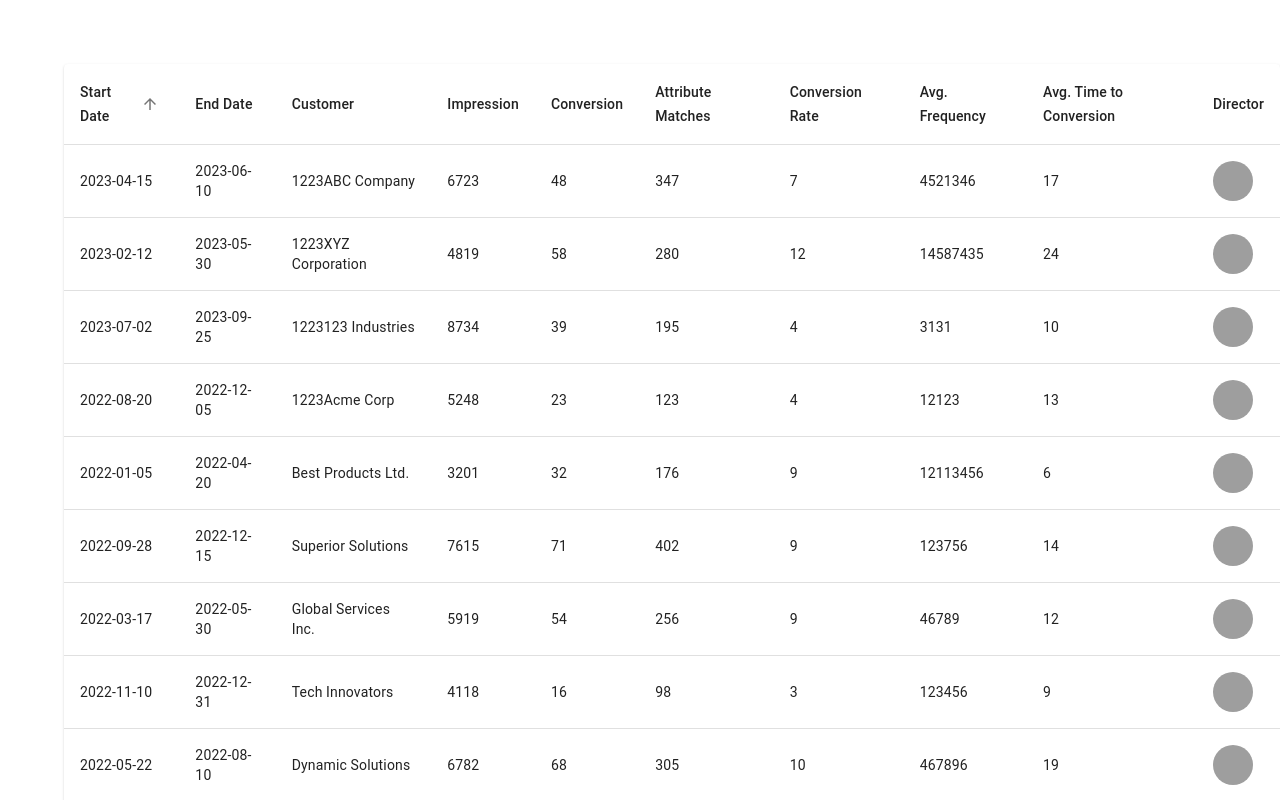
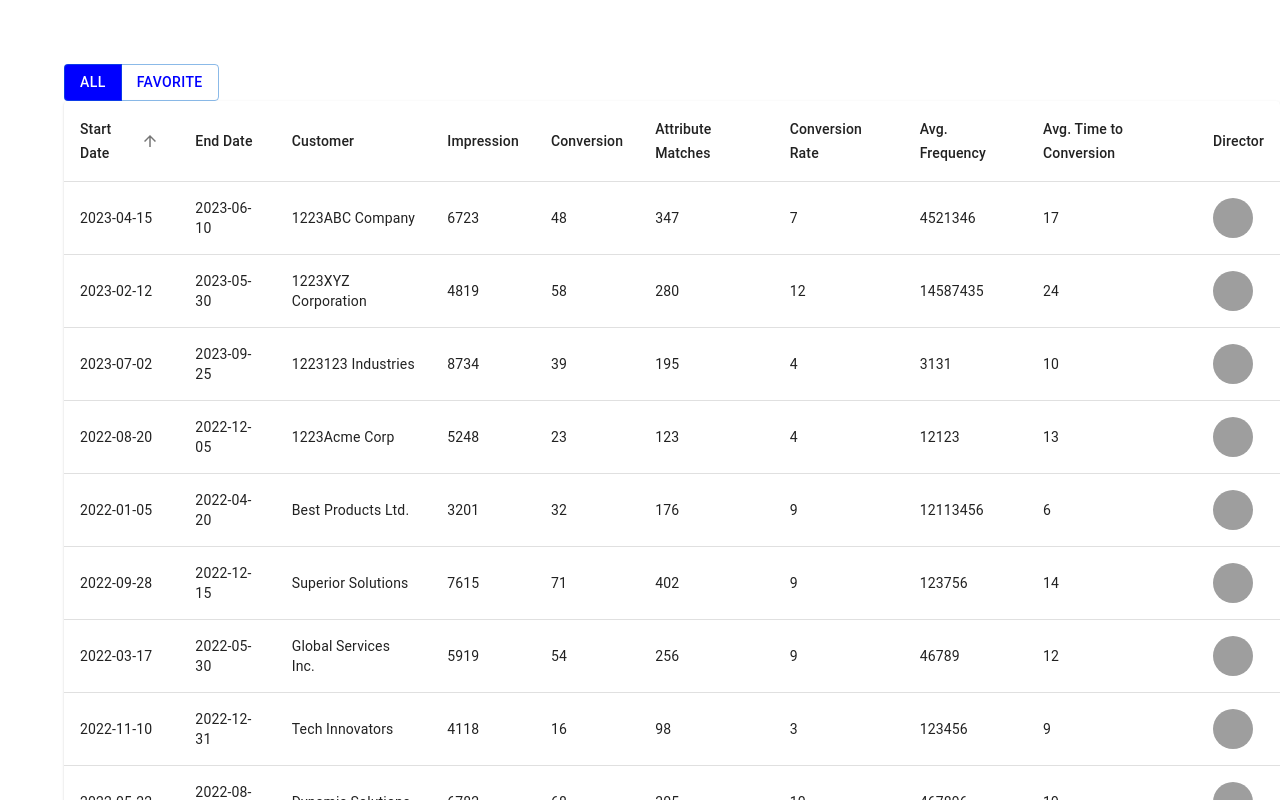
Before and after one commit to elyashiv665/intentIQ, a React (Create React App) app in the folder intentiq/: page / in a window 1280 px wide. Shown: the top 800 px of the page. Built offline with nearby package versions, Linux system fonts and the light colour scheme; grey boxes are pictures that could not be loaded.

Commit message:
create new costumer

```diff
--- a/intentiq/src/CreateCustomerDrawer.js
+++ b/intentiq/src/CreateCustomerDrawer.js
@@ -2,7 +2,7 @@ import Drawer from '@mui/material/Drawer';
 import {DialogTitle, IconButton} from '@mui/material';
 import ArrowBackIosIcon from '@mui/icons-material/ArrowBackIos';
 import {FormControlLabel, Radio, FormControl, TextField, Button} from '@mui/material';
-
+import Switch from '@mui/material/Switch';
 import { useSelector } from 'react-redux'
 import { onCloseCreatDrawer, setCreateActiveStep, setCreateActiveField, createNewCostumer } from './stateManage'
 
@@ -27,16 +27,19 @@ function ColorRadioButtons(selectedValue, setSelectedValue) {
 }
 
 function ActiveStepComponent(dispatch, fieldsPerStep, createActiveStep) {
-
   function InputField(field){
-    return <FormControl sx={{marginTop: '16px'}}>
+        return field.type === 'bool' ?
+        <FormControlLabel onChange={(e) => dispatch(setCreateActiveField({fieldId: field.id, value: !field.value}))} control={<Switch checked={field.value} />} label={field.label} />:
+        <FormControl sx={{marginTop: '16px'}}>
           <TextField
               label={field.label}
               value={field.value}
+              type={field.type}
               onChange={(e) => dispatch(setCreateActiveField({fieldId: field.id, value: e.target.value}))}
               placeholder={field.value ??''}
           />
-        </FormControl>
+          </FormControl>;
+
   }
 
   return <div style={{display: 'flex', flexDirection: 'column', marginTop: '32px'}}>
@@ -49,8 +52,6 @@ function ActiveStepComponent(dispatch, fieldsPerStep, createActiveStep) {
 export default function CreateCustomerDrawer({dispatch}){
 
 const { openCreatDrawer, createActiveStep, fieldsPerStep} = useSelector(state => (state.state));
-
-console.log('fieldsPerStep', JSON.parse(fieldsPerStep))
 return   <Drawer
     anchor={'right'}
     open={openCreatDrawer}
--- a/intentiq/src/Table.js
+++ b/intentiq/src/Table.js
@@ -1,6 +1,7 @@
 import Button from '@mui/material/Button';
 import { useSelector } from 'react-redux'
-import { sortOrderChange, changePage, setActiveRowHover , onOpenCreatDrawer} from './stateManage'
+import { sortOrderChange, changePage, setActiveRowHover , onOpenCreatDrawer, setFavoriteFilter} from './stateManage'
+import ButtonGroup from '@mui/material/ButtonGroup';
 
 import {
     Table,
@@ -31,14 +32,25 @@ import {
 
 
 export default function TableGen(dispatch){
-    const {page, displayedData, sortOrder, data, activeRowHover} = useSelector(state => (state.state));
+    const {page, displayedData, sortOrder, activeRowHover, filteredData, filterFavorite} = useSelector(state => (state.state));
 
     const handleRowHover = (customer) => {
         dispatch(setActiveRowHover(customer));
     };
 
 
+    const favoriteButtonsGroup = () =>{
+        return (
+            <ButtonGroup variant="outlined" aria-label="outlined button group">
+              <Button onClick={() => dispatch(setFavoriteFilter(false))} sx={{color: filterFavorite? 'blue':'white', backgroundColor: filterFavorite? '':'blue'}}>All</Button>
+              <Button onClick={() => dispatch(setFavoriteFilter(true))} sx={{color: filterFavorite? 'white':'blue', backgroundColor: filterFavorite? 'blue':''}}>Favorite</Button>
+            </ButtonGroup>
+        );
+      }
     return <div>
+        <div>
+            {favoriteButtonsGroup()}
+        </div>
         <TableContainer component={Paper}>
         <Table>
         <TableHead>
@@ -83,7 +95,7 @@ export default function TableGen(dispatch){
         </TableContainer>
         <TablePagination
             component="div"
-            count={data.length}
+            count={filteredData.length}
             rowsPerPage={parseInt(process.env.REACT_APP_PER_PAGE)}
             page={page}
             onPageChange={(e, page) =>{
--- a/intentiq/src/stateManage.js
+++ b/intentiq/src/stateManage.js
@@ -3,14 +3,14 @@ import data from './mockData.json';
 
 const PER_PAGE = parseInt(process.env.REACT_APP_PER_PAGE);
 
-const calculatePage = (state) => {
-    return state.data.slice(state.page * PER_PAGE, (state.page + 1) * PER_PAGE);
+const calculatePage = (_data, page) => {
+  return _data.slice(page * PER_PAGE, (page + 1) * PER_PAGE);
 };
-const calculateSort = (state) => {
-  const sorted = state.data.sort((a, b) => {
-    if (state.sortOrder === "asc") {
+const calculateSort = (_data, sortOrder) => {
+  const sorted = _data.sort((a, b) => {
+    if (sortOrder === "asc") {
       return new Date(a.startDate) - new Date(b.startDate);
-    } else if(state.sortOrder === 'desc') {
+    } else if(sortOrder === 'desc') {
       return new Date(b.startDate) - new Date(a.startDate);
     }else{
       return true
@@ -22,58 +22,83 @@ const fieldsPerStep = {
   'Details': [{
      id: 'startDate',
      label: 'Start Date',
-     value: ''
+     value: 'undefined',
+     type: 'string'
     },{
       id: 'endDate',
       label: 'End Date',
-      value: ''
+      value: 'undefined',
+      type: 'string'
 
      },{
       id: 'customer',
       label: 'Customer',
-      value: ''
+      value: 'undefined',
+      type: 'string'
 
      },{
       id: 'director',
       label: 'Director',
-      value: -1
+      value: 'undefined',
+      type: 'string'
 
      }],
   'Configuratins': [{
       id: 'impression',
       label: 'Impression',
-      value: -1
+      value: -1,
+      type: 'number'
 
     },{
       id: 'conversion',
       label: 'Conversion',
-      value: -1
+      value: -1,
+      type: 'number'
 
     },{
       id: 'attributeMatches',
       label: 'Attribute Matches',
-      value: -1
+      value: -1,
+      type: 'number'
 
     }],
-  'Tags': [],
+  'Tags': [{
+    id: 'isFavorite',
+    label: 'favorite',
+    value: false,
+    type: 'bool'
+
+  }],
   'Alerts': [{
     id: 'conversionRate',
     label: 'Conversion Rate',
-    value: -1
+    value: -1,
+    type: 'number'
 
   },{
     id: 'avgTimeToConversion',
     label: 'avg. Time To Conversion',
-    value: -1
+    value: -1,
+    type: 'number'
 
   },{
     id: 'avgFrequency',
     label: 'avg. Frequency',
-    value: -1
+    value: -1,
+    type: 'number'
 
   }]
 
 }
+
+function formData(state){
+  const filtered = state.filterFavorite ? state.data.filter(customer => customer.isFavorite) : state.data;
+
+  state.filteredData = filtered;
+  const sorted = calculateSort(filtered, state.sortOrder);
+  state.displayedData = calculatePage(sorted, state.page);
+}
+
 
 export const stateManage = createSlice({
   name: 'state',
@@ -85,18 +110,20 @@ export const stateManage = createSlice({
     activeRowHover: undefined,
     openCreatDrawer: false,
     createActiveStep: 'Details',
-    fieldsPerStep:  JSON.stringify(fieldsPerStep)
+    fieldsPerStep:  JSON.stringify(fieldsPerStep),
+    filteredData: data,
+    filter: false
   },
   reducers: {
     sortOrderChange: (state) => {
       state.sortOrder = state.sortOrder === "asc" ? "desc" : "asc";
-      state.data = calculateSort(state);
-      state.displayedData = calculatePage(state);
+      formData(state);
     },
 
-    changePage: (state, page) => {
-      state.page = page.payload;
-      state.displayedData = calculatePage(state);
+    changePage: (state, data) => {
+      const page = data.payload;
+      state.page = page;
+      formData(state);
     },
 
     setActiveRowHover: (state, customer) => {
@@ -118,12 +145,32 @@ export const stateManage = createSlice({
       updateJson[state.createActiveStep].find(field => field.id === fieldId).value = value;
       state.fieldsPerStep = JSON.stringify(updateJson);
     },
-    createNewCostumer: (state, data) =>{
-      console.log('createNewCostumer', data.payload)
+    createNewCostumer: (state) =>{
+      try{
+      const inputs = Object.values(JSON.parse(state.fieldsPerStep)).flat()
+      const newCostumer = inputs.map(input => (JSON.parse(`{"${input.id}": "${input.value}"}`))).reduce((result, current) => {
+        return Object.assign(result, current);
+      }, {});
+      state.data.push(newCostumer);
+      state.openCreatDrawer = false;
+      state.activeRowHover = undefined;
+      formData(state);
+    }catch(err){
+      console.log(err);
     }
+
+    },
+
+    setFavoriteFilter: (state, data) =>{
+      const value = data.payload;
+      state.filterFavorite = value;
+      state.page = 0;
+      formData(state);
+    }
+
   }
 })
 
-export const { sortOrderChange, changePage, setActiveRowHover, onOpenCreatDrawer, onCloseCreatDrawer, setCreateActiveStep, setCreateActiveField, createNewCostumer} = stateManage.actions
+export const { sortOrderChange, changePage, setActiveRowHover, onOpenCreatDrawer, onCloseCreatDrawer, setCreateActiveStep, setCreateActiveField, createNewCostumer, setFavoriteFilter} = stateManage.actions
 
 export default stateManage.reducer
```
Also changed, not shown: intentiq/src/mockData.json (+69 -46 lines). Lines whose indentation alone changed are shown as unchanged.
